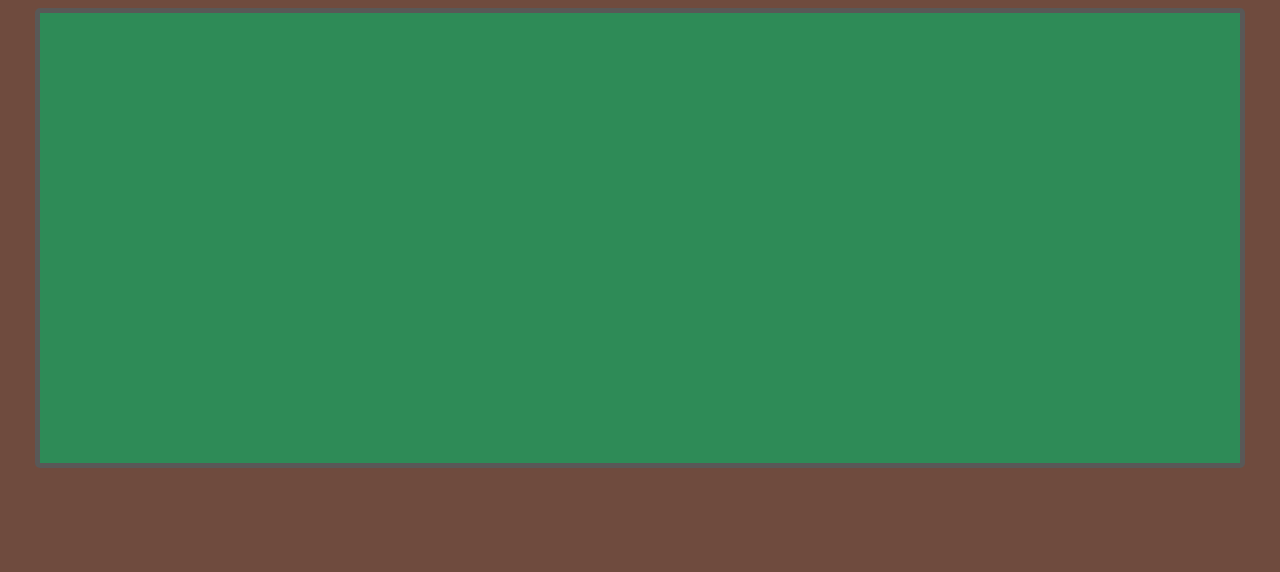
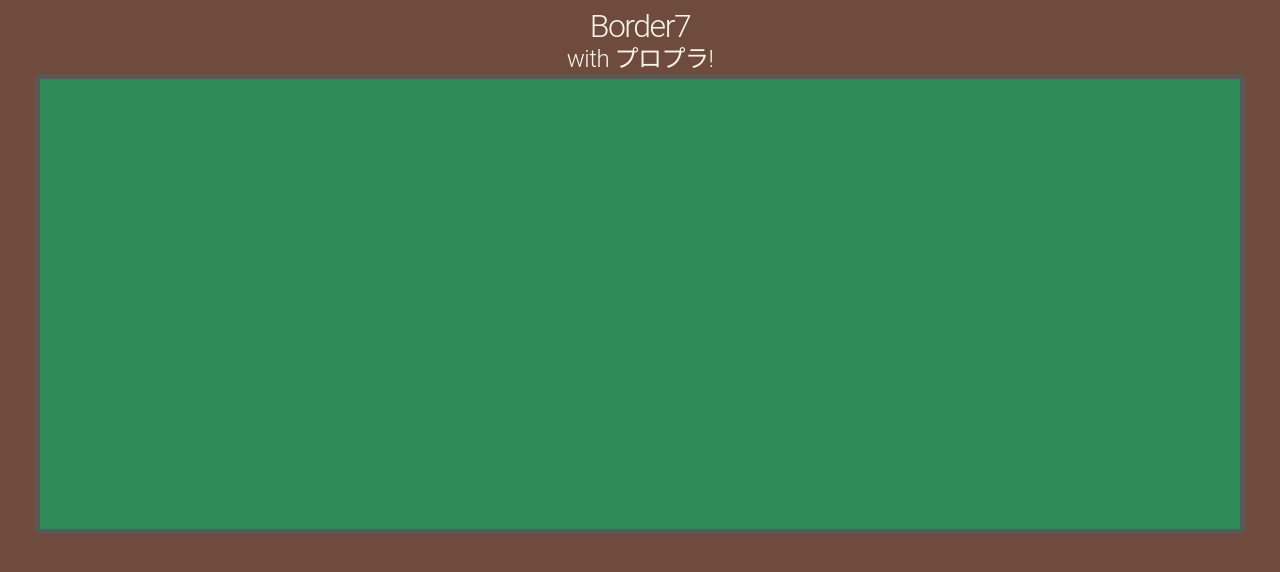
Before and after one commit to hakoratory/border7, a React app: page / in a window 1280 px wide. Shown: the top 572 px of the page. Built offline with nearby package versions, Linux system fonts and the light colour scheme.

Commit message:
#3実装：Title,MessageBox,ScoreBoard,Card,CardBox。Lintの警告を除去

```diff
--- a/src/components/Card.jsx
+++ b/src/components/Card.jsx
@@ -21,7 +21,7 @@ import PropTypes from 'prop-types'
  * @param rank トランプの数字
  * @returns {JSX.Element} Card
  */
-export default function Card() {
+export default function Card({ suit, rank }) {
   return (
     <MuiCard sx={{ width: '140px', height: '200px' }}>
       <Box
@@ -30,13 +30,13 @@ export default function Card() {
         flexDirection="column"
       >
         <Box sx={{ height: '30px', marginLeft: '10px' }} alignSelf="flex-start">
-          {/* Card上 */}
+          {suit + rank}
         </Box>
         <Box sx={{ fontSize: '30px', height: '140px', lineHeight: '140px' }}>
-          {/* Card中 */}
+          {suit ?? '?'}
         </Box>
         <Box sx={{ height: '30px', marginRight: '10px' }} alignSelf="flex-end">
-          {/* Card下 */}
+          {suit + rank}
         </Box>
       </Box>
     </MuiCard>
--- a/src/components/CardBox.jsx
+++ b/src/components/CardBox.jsx
@@ -1,5 +1,6 @@
 import PropTypes from 'prop-types'
 import { Box, Grid } from '@mui/material'
+import Card from "./Card";
 
 /**
  * CardBoxコンポーネント
@@ -15,7 +16,10 @@ import { Box, Grid } from '@mui/material'
  * @param rank カードの数字
  * @returns {JSX.Element} CardBox
  */
-export default function CardBox() {
+export default function CardBox({
+  suit,
+  rank
+}) {
   return (
     <Box id="card-box">
       <Grid
@@ -25,7 +29,9 @@ export default function CardBox() {
         alignItems="center"
         justifyContent="center"
       >
-        <Grid item>{/* Card */}</Grid>
+        <Grid item>
+          <Card suit={suit} rank={rank} />
+        </Grid>
       </Grid>
     </Box>
   )
--- a/src/components/MessageBox.jsx
+++ b/src/components/MessageBox.jsx
@@ -16,8 +16,14 @@ import PropTypes from 'prop-types'
  * @param message メッセージ
  * @returns {JSX.Element} MessageBox
  */
-export default function MessageBox() {
-  return <Box id="message-box">{/* Typography */}</Box>
+export default function MessageBox({ message }) {
+  return (
+    <Box id="message-box">
+      <Typography variant="h5" id="message">
+        {message}
+      </Typography>
+    </Box>
+  )
 }
 
 MessageBox.propTypes = {
--- a/src/components/ScoreBoard.jsx
+++ b/src/components/ScoreBoard.jsx
@@ -16,8 +16,14 @@ import PropTypes from 'prop-types'
  * @param score スコア
  * @returns {JSX.Element} ScoreBoard
  */
-export default function ScoreBoard() {
-  return <Box id={'score-board'}>{/* Typography */}</Box>
+export default function ScoreBoard({ score }) {
+  return (
+    <Box id="score-board">
+      <Typography id="score-text" variant="h4">
+        {score}
+      </Typography>
+    </Box>
+  )
 }
 
 ScoreBoard.propTypes = {
--- a/src/components/Title.jsx
+++ b/src/components/Title.jsx
@@ -7,7 +7,7 @@ import Text from '../constants/text'
  * 各 Boxコンポーネントは以下の仕様に沿って作成する
  *
  * Box1仕様
- * 　class="h1-header" を設定する
+ *   class="h1-header" を設定する
  *   children に ’Border7' を渡す
  * Box2仕様
  *   class="h2-header" を設定する
@@ -24,8 +24,12 @@ import Text from '../constants/text'
 export default function Title() {
   return (
     <>
-      <Typography variant="h1">{/* Box1 */}</Typography>
-      <Typography variant="h2">{/* Box2 */}</Typography>
+      <Typography variant="h1">
+        <Box className="h1-header">{Text.GAME_TITLE}</Box>
+      </Typography>
+      <Typography variant="h2">
+        <Box className="h2-header">{Text.GAME_SUB_TITLE}</Box>
+      </Typography>
     </>
   )
 }
```
